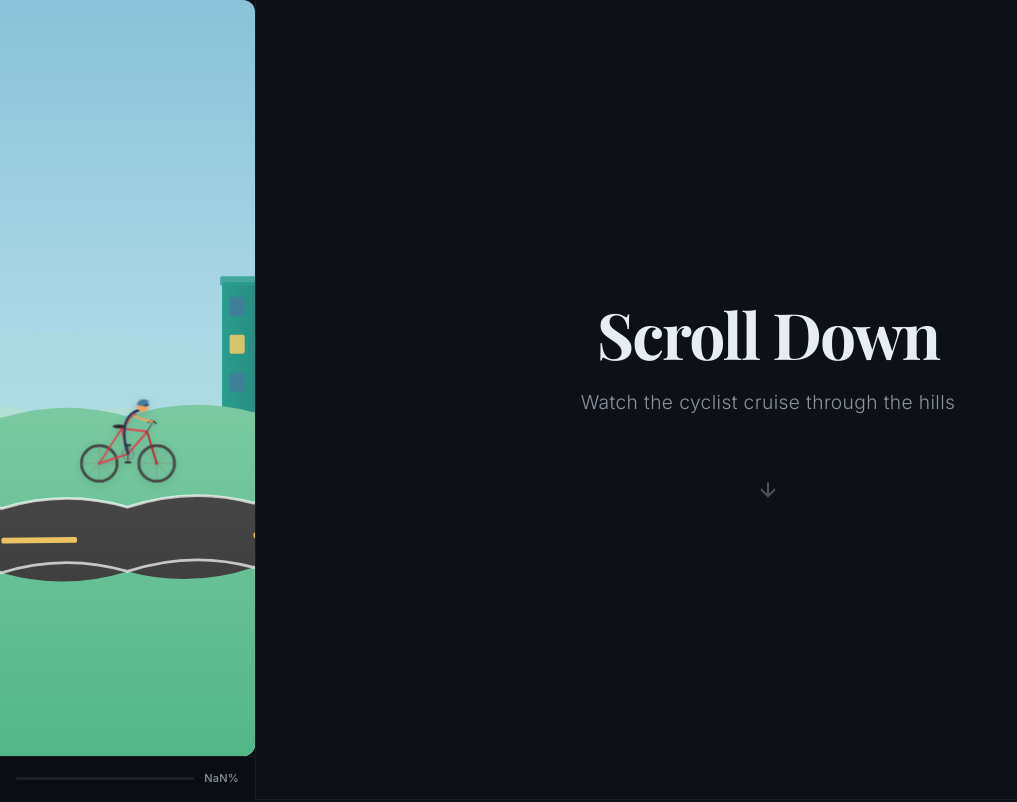
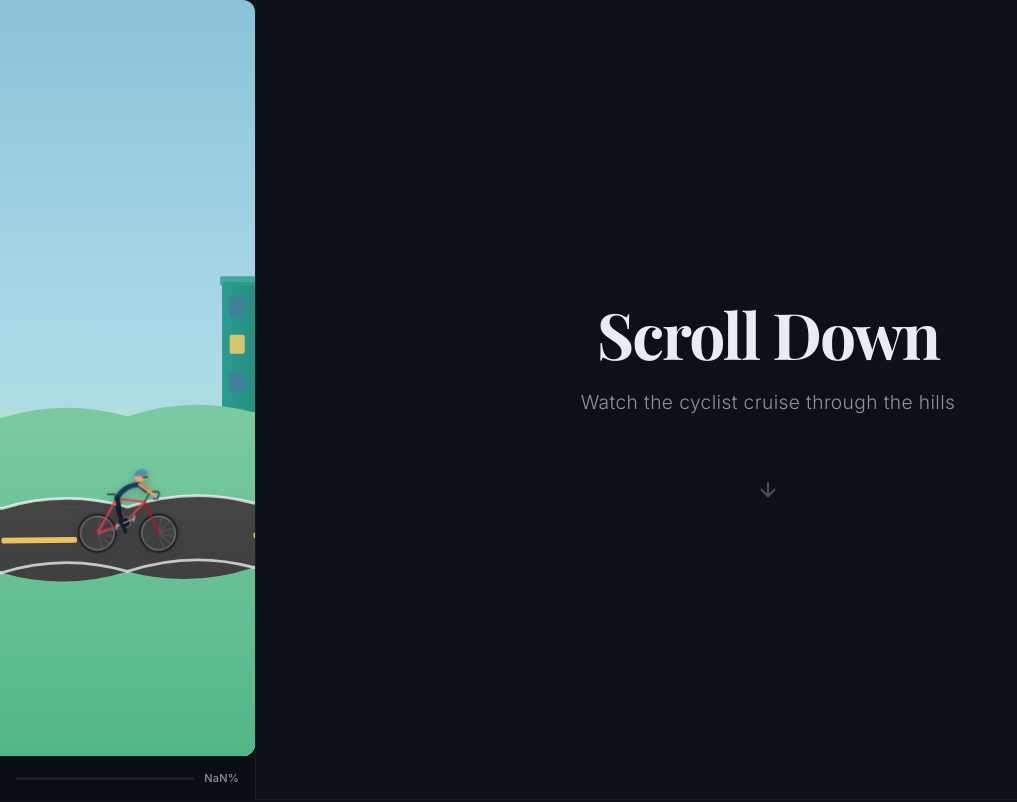
Before and after one commit to juri1212/be4th, a React (Vite) app in the folder cyclist-scroll/: page / in a window 1280 px wide. Shown: the top 802 px of the page, without its empty margins (0-1017 px from the left). Built offline with nearby package versions, Linux system fonts and the light colour scheme.

Commit message:
Animate cyclist to track road center
- Position the rider against the computed road center
- Refresh the cyclist SVG with faster motion and speed lines

```diff
--- a/cyclist-scroll/src/App.css
+++ b/cyclist-scroll/src/App.css
@@ -56,11 +56,11 @@ body {
 
 .cyclist-wrapper {
   position: absolute;
-  bottom: 33%;
   left: 50%;
-  transform: translateX(-50%);
+  transform: translate(-50%, -72.5%);
   z-index: 10;
   pointer-events: none;
+  transition: top 0.12s linear;
 }
 
 .scroll-indicator {
--- a/cyclist-scroll/src/App.jsx
+++ b/cyclist-scroll/src/App.jsx
@@ -3,9 +3,22 @@ import Cyclist from './components/Cyclist';
 import Terrain from './components/Terrain';
 import './App.css';
 
+function roadCenterAt(progress) {
+  const totalWidth = 8000;
+  const viewWidth = 400;
+  const segments = 120;
+  const segment = (progress * (totalWidth - viewWidth) + viewWidth / 2) / (totalWidth / segments);
+  const roadOffset = Math.sin(segment * 0.4) * 40
+    + Math.sin(segment * 0.15) * 30
+    + Math.cos(segment * 0.7) * 20;
+
+  return ((245 + roadOffset) / 400) * 100;
+}
+
 function App() {
   const [scrollProgress, setScrollProgress] = useState(0);
   const containerRef = useRef(null);
+  const roadCenter = roadCenterAt(scrollProgress);
 
   useEffect(() => {
     const handleScroll = () => {
@@ -25,7 +38,7 @@ function App() {
       <aside className="cyclist-sidebar">
         <div className="cycling-scene">
           <Terrain scrollProgress={scrollProgress} />
-          <div className="cyclist-wrapper">
+          <div className="cyclist-wrapper" style={{ top: `${roadCenter}%` }}>
             <Cyclist />
           </div>
         </div>
--- a/cyclist-scroll/src/components/Cyclist.css
+++ b/cyclist-scroll/src/components/Cyclist.css
@@ -1,66 +1,48 @@
 .cyclist-svg {
   width: 100%;
   height: auto;
-  max-width: 160px;
-  filter: drop-shadow(0 2px 4px rgba(0, 0, 0, 0.15));
+  max-width: 178px;
+  overflow: visible;
+  filter: drop-shadow(0 3px 5px rgba(0, 0, 0, 0.22));
 }
 
-.wheel {
-  animation: spin-wheel 0.8s linear infinite;
+.tire { fill: none; stroke: #181b20; stroke-width: 3.2; }
+.rim { fill: none; stroke: #b7c0c8; stroke-width: 1.1; }
+.spoke { stroke: #9ca7b0; stroke-width: .55; opacity: .8; }
+.hub { fill: #2e3740; }
+.frame { fill: none; stroke: #e63946; stroke-width: 3.25; stroke-linejoin: round; stroke-linecap: round; }
+.fork { fill: none; stroke: #c1121f; stroke-width: 2.55; stroke-linecap: round; }
+.seat-post, .handlebars { fill: none; stroke: #303840; stroke-width: 2.2; stroke-linecap: round; stroke-linejoin: round; }
+.chain-stay { fill: none; stroke: #a61b29; stroke-width: 2.2; stroke-linecap: round; }
+.chainring { fill: #10151a; stroke: #a8b0b8; stroke-width: 1.2; }
+.crank, .pedals { fill: none; stroke: #b9c3cb; stroke-width: 1.7; stroke-linecap: round; }
+.chain { fill: none; stroke: #aeb8bf; stroke-width: .85; stroke-dasharray: 2 1.5; }
+
+.wheel { animation: spin-wheel .46s linear infinite; }
+.back-wheel { transform-origin: 52px 145px; }
+.front-wheel { transform-origin: 148px 145px; }
+@keyframes spin-wheel { to { transform: rotate(360deg); } }
+
+.pedal-group { animation: pedal .46s linear infinite; }
+@keyframes pedal { to { transform: rotate(360deg); } }
+
+.jersey { fill: none; stroke: #173a5e; stroke-width: 8; stroke-linecap: round; stroke-linejoin: round; }
+.face { fill: #f2a36e; }
+.helmet { fill: #4f8eaf; }
+.glasses { stroke: #102235; stroke-width: 2; stroke-linecap: round; }
+.arm { fill: none; stroke: #f2a36e; stroke-width: 3.5; stroke-linecap: round; }
+.arm-back { stroke: #df8f62; stroke-width: 3; }
+.leg { fill: none; stroke: #111d2b; stroke-width: 5.5; stroke-linecap: round; stroke-linejoin: round; }
+.leg-front { animation: leg-drive .46s ease-in-out infinite alternate; transform-origin: 83px 91px; }
+.leg-back { animation: leg-drive .46s ease-in-out infinite alternate-reverse; transform-origin: 83px 91px; }
+@keyframes leg-drive { to { transform: rotate(13deg); } }
+
+.rider { animation: rider-drive .23s ease-in-out infinite alternate; }
+@keyframes rider-drive { to { transform: translate(1px, -1px); } }
+
+.speed-lines path { fill: none; stroke: #c5d3de; stroke-width: 1.5; stroke-linecap: round; opacity: .65; animation: speed-streak .38s linear infinite; }
+@keyframes speed-streak { from { transform: translateX(0); opacity: .1; } 30% { opacity: .7; } to { transform: translateX(-16px); opacity: 0; } }
+
+@media (prefers-reduced-motion: reduce) {
+  .wheel, .pedal-group, .leg, .rider, .speed-lines path { animation: none; }
 }
-
-.back-wheel {
-  transform-origin: 55px 145px;
-}
-
-.front-wheel {
-  transform-origin: 145px 145px;
-}
-
-@keyframes spin-wheel {
-  from {
-    transform: rotate(0deg);
-  }
-  to {
-    transform: rotate(360deg);
-  }
-}
-
-.pedal-group {
-  animation: pedal 0.8s linear infinite;
-}
-
-@keyframes pedal {
-  from {
-    transform: rotate(0deg);
-  }
-  to {
-    transform: rotate(360deg);
-  }
-}
-
-.rider {
-  animation: rider-bob 0.4s ease-in-out infinite alternate;
-}
-
-@keyframes rider-bob {
-  from {
-    transform: translateY(0);
-  }
-  to {
-    transform: translateY(-1px);
-  }
-}
-
-.chain {
-  animation: chain-move 0.3s linear infinite;
-}
-
-@keyframes chain-move {
-  from {
-    stroke-dashoffset: 0;
-  }
-  to {
-    stroke-dashoffset: -4;
-  }
-}
--- a/cyclist-scroll/src/components/Cyclist.jsx
+++ b/cyclist-scroll/src/components/Cyclist.jsx
@@ -1,141 +1,56 @@
-import { useEffect, useRef } from 'react';
 import './Cyclist.css';
+
+const spokes = [0, 30, 60, 90, 120, 150];
+
+function Wheel({ cx, className }) {
+  return (
+    <g className={`wheel ${className}`}>
+      <circle cx={cx} cy="145" r="29" className="tire" />
+      <circle cx={cx} cy="145" r="26.5" className="rim" />
+      {spokes.map((angle) => {
+        const radians = (angle * Math.PI) / 180;
+        return <line key={angle} x1={cx} y1="145" x2={cx + 25 * Math.cos(radians)} y2={145 + 25 * Math.sin(radians)} className="spoke" />;
+      })}
+      <circle cx={cx} cy="145" r="2.2" className="hub" />
+    </g>
+  );
+}
 
 export default function Cyclist() {
   return (
-    <svg
-      className="cyclist-svg"
-      viewBox="0 0 200 200"
-      xmlns="http://www.w3.org/2000/svg"
-    >
-      {/* Back wheel */}
-      <g className="wheel back-wheel">
-        <circle cx="55" cy="145" r="28" fill="none" stroke="#2c2c2c" strokeWidth="3" />
-        <circle cx="55" cy="145" r="2" fill="#555" />
-        {/* Spokes */}
-        {[0, 45, 90, 135].map((angle) => (
-          <line
-            key={angle}
-            x1="55"
-            y1="145"
-            x2={55 + 26 * Math.cos((angle * Math.PI) / 180)}
-            y2={145 + 26 * Math.sin((angle * Math.PI) / 180)}
-            stroke="#888"
-            strokeWidth="0.8"
-          />
-        ))}
-        {[0, 45, 90, 135].map((angle) => (
-          <line
-            key={`s2-${angle}`}
-            x1="55"
-            y1="145"
-            x2={55 - 26 * Math.cos((angle * Math.PI) / 180)}
-            y2={145 - 26 * Math.sin((angle * Math.PI) / 180)}
-            stroke="#888"
-            strokeWidth="0.8"
-          />
-        ))}
-        {/* Tire tread */}
-        <circle cx="55" cy="145" r="28" fill="none" stroke="#444" strokeWidth="4" strokeLinecap="round" />
+    <svg className="cyclist-svg" viewBox="0 0 200 200" xmlns="http://www.w3.org/2000/svg" aria-label="Road cyclist racing">
+      <g className="speed-lines" aria-hidden="true">
+        <path d="M12 84h43M3 94h34M18 104h25" />
       </g>
 
-      {/* Front wheel */}
-      <g className="wheel front-wheel">
-        <circle cx="145" cy="145" r="28" fill="none" stroke="#2c2c2c" strokeWidth="3" />
-        <circle cx="145" cy="145" r="2" fill="#555" />
-        {[0, 45, 90, 135].map((angle) => (
-          <line
-            key={angle}
-            x1="145"
-            y1="145"
-            x2={145 + 26 * Math.cos((angle * Math.PI) / 180)}
-            y2={145 + 26 * Math.sin((angle * Math.PI) / 180)}
-            stroke="#888"
-            strokeWidth="0.8"
-          />
-        ))}
-        {[0, 45, 90, 135].map((angle) => (
-          <line
-            key={`s2-${angle}`}
-            x1="145"
-            y1="145"
-            x2={145 - 26 * Math.cos((angle * Math.PI) / 180)}
-            y2={145 - 26 * Math.sin((angle * Math.PI) / 180)}
-            stroke="#888"
-            strokeWidth="0.8"
-          />
-        ))}
-        <circle cx="145" cy="145" r="28" fill="none" stroke="#444" strokeWidth="4" strokeLinecap="round" />
+      <Wheel cx={52} className="back-wheel" />
+      <Wheel cx={148} className="front-wheel" />
+
+      <g className="bike-frame">
+        <path d="M52 145L96 128L82 91L126 96L96 128L52 145L82 91" className="frame" />
+        <path d="M126 96L148 145" className="fork" />
+        <path d="M82 91L79 84L68 84" className="seat-post" />
+        <path d="M126 96L135 80L146 80Q149 80 149 84L146 91L140 91" className="handlebars" />
+        <path d="M52 145L96 128" className="chain-stay" />
       </g>
 
-      {/* Frame */}
-      <g className="bike-frame">
-        {/* Chain stay - back axle to bottom bracket */}
-        <line x1="55" y1="145" x2="100" y2="130" stroke="#e63946" strokeWidth="3" strokeLinecap="round" />
-        {/* Seat tube - bottom bracket to seat */}
-        <line x1="100" y1="130" x2="90" y2="90" stroke="#e63946" strokeWidth="3" strokeLinecap="round" />
-        {/* Top tube - seat to head tube */}
-        <line x1="90" y1="90" x2="130" y2="95" stroke="#e63946" strokeWidth="3" strokeLinecap="round" />
-        {/* Down tube - head tube to bottom bracket */}
-        <line x1="130" y1="95" x2="100" y2="130" stroke="#e63946" strokeWidth="3" strokeLinecap="round" />
-        {/* Seat stay - back axle to seat */}
-        <line x1="55" y1="145" x2="90" y2="90" stroke="#e63946" strokeWidth="2.5" strokeLinecap="round" />
-        {/* Fork */}
-        <line x1="130" y1="95" x2="145" y2="145" stroke="#c1121f" strokeWidth="2.5" strokeLinecap="round" />
-        {/* Handlebar stem */}
-        <line x1="130" y1="95" x2="138" y2="82" stroke="#555" strokeWidth="2" strokeLinecap="round" />
-        {/* Handlebars */}
-        <path d="M132,80 Q138,76 144,82" fill="none" stroke="#333" strokeWidth="2.5" strokeLinecap="round" />
-        {/* Seat */}
-        <ellipse cx="86" cy="87" rx="10" ry="3" fill="#2c2c2c" />
+      <g className="pedal-group" style={{ transformOrigin: '96px 128px' }}>
+        <circle cx="96" cy="128" r="8" className="chainring" />
+        <path d="M96 128L104 139M96 128L88 117" className="crank" />
+        <path d="M100 140h9M82 116h9" className="pedals" />
       </g>
+      <path d="M88 133L52 145M96 136L52 145" className="chain" />
 
-      {/* Pedal crank - animated */}
-      <g className="pedal-group" style={{ transformOrigin: '100px 130px' }}>
-        {/* Crank arm 1 */}
-        <line x1="100" y1="130" x2="100" y2="143" stroke="#555" strokeWidth="2" strokeLinecap="round" />
-        {/* Pedal 1 */}
-        <rect x="95" y="142" width="10" height="3" rx="1" fill="#333" />
-        {/* Crank arm 2 */}
-        <line x1="100" y1="130" x2="100" y2="117" stroke="#555" strokeWidth="2" strokeLinecap="round" />
-        {/* Pedal 2 */}
-        <rect x="95" y="115" width="10" height="3" rx="1" fill="#333" />
-        {/* Chainring */}
-        <circle cx="100" cy="130" r="9" fill="none" stroke="#777" strokeWidth="1.5" />
-        <circle cx="100" cy="130" r="3" fill="#666" />
+      <g className="rider">
+        <path d="M82 91Q94 70 117 69L128 78" className="jersey" />
+        <path d="M117 69L137 83L143 88" className="arm" />
+        <path d="M120 67L137 78" className="arm arm-back" />
+        <circle cx="118" cy="57" r="8" className="face" />
+        <path d="M109 56Q111 45 121 45Q130 46 130 53L125 56Z" className="helmet" />
+        <path d="M123 58l7-1" className="glasses" />
+        <path d="M83 91Q92 106 96 128Q105 135 106 140" className="leg leg-front" />
+        <path d="M84 92Q82 113 88 118Q94 121 87 117" className="leg leg-back" />
       </g>
-
-      {/* Rider */}
-      <g className="rider">
-        {/* Body/torso */}
-        <path d="M95,88 Q100,65 120,62" fill="none" stroke="#1d3557" strokeWidth="4" strokeLinecap="round" />
-        {/* Head */}
-        <circle cx="123" cy="56" r="9" fill="#f4a261" />
-        {/* Helmet */}
-        <path d="M114,54 Q118,42 132,48 Q134,54 128,57" fill="#457b9d" stroke="#457b9d" strokeWidth="1" />
-        {/* Helmet visor */}
-        <path d="M131,50 L136,52" stroke="#a8dadc" strokeWidth="1.5" strokeLinecap="round" />
-        {/* Sunglasses */}
-        <path d="M127,55 L132,54" stroke="#1d3557" strokeWidth="2" strokeLinecap="round" />
-        {/* Arms */}
-        <path d="M108,70 Q120,78 138,80" fill="none" stroke="#f4a261" strokeWidth="3" strokeLinecap="round" />
-        {/* Jersey detail */}
-        <path d="M98,85 Q102,72 112,68" fill="none" stroke="#e63946" strokeWidth="2" strokeLinecap="round" />
-        {/* Upper leg to pedal */}
-        <g className="legs" style={{ transformOrigin: '95px 88px' }}>
-          <path d="M95,88 Q92,110 100,130" fill="none" stroke="#1d3557" strokeWidth="3.5" strokeLinecap="round" />
-        </g>
-      </g>
-
-      {/* Chain */}
-      <path
-        d="M91,130 Q73,148 55,145"
-        fill="none"
-        stroke="#888"
-        strokeWidth="1"
-        strokeDasharray="2,2"
-        className="chain"
-      />
     </svg>
   );
 }
```
